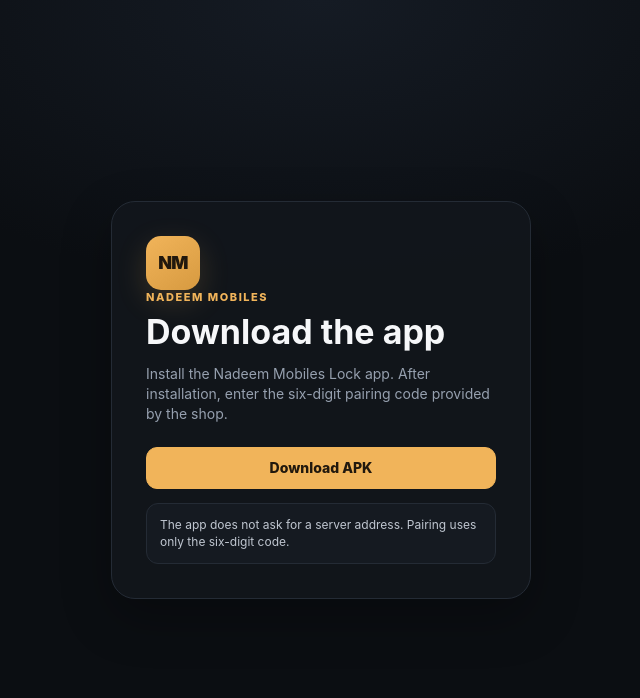
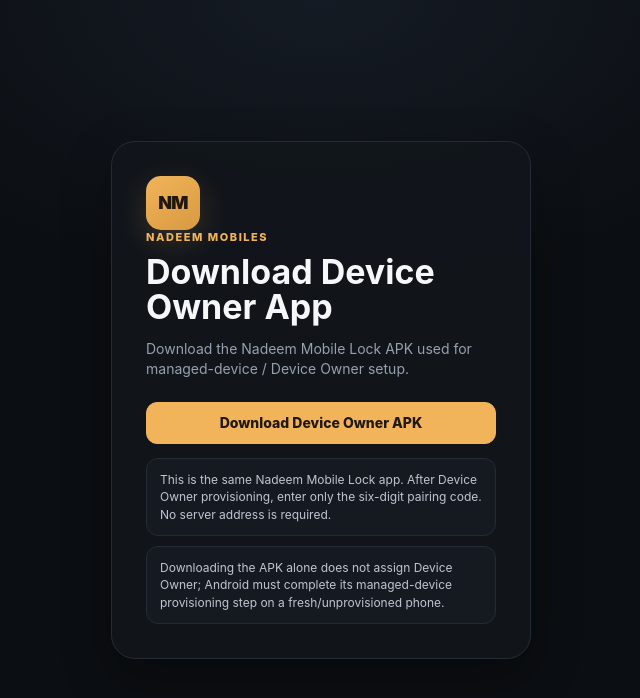
Before and after one commit to sandhu35401/nadeem-mobiles, a plain HTML site: page dashboard/download.html in a window 1280 px wide. Shown: the whole page, without its empty margins (319-959 px from the left). Drawn offline with Linux system fonts and the light colour scheme.

Commit message:
Update Device Owner download page

```diff
--- a/dashboard/download.html
+++ b/dashboard/download.html
@@ -1 +1,23 @@
-<!doctype html><html lang="en"><head><meta charset="utf-8"><meta name="viewport" content="width=device-width,initial-scale=1"><title>Nadeem Mobiles — Download</title><link rel="stylesheet" href="styles.css"></head><body><div class="login-view"><div class="login-shell"><div class="brand-mark">NM</div><div class="eyebrow">Nadeem Mobiles</div><h1>Download the app</h1><p class="muted">Install the Nadeem Mobiles Lock app. After installation, enter the six-digit pairing code provided by the shop.</p><a class="primary wide" style="display:block;text-align:center;text-decoration:none;margin-top:22px" href="downloads/nadeem-mobile-lock.apk">Download APK</a><div class="notice" style="margin-top:14px">The app does not ask for a server address. Pairing uses only the six-digit code.</div></div></div></body></html>
+<!doctype html>
+<html lang="en">
+<head>
+  <meta charset="utf-8">
+  <meta name="viewport" content="width=device-width,initial-scale=1">
+  <title>Nadeem Mobiles — Device Setup Download</title>
+  <link rel="stylesheet" href="styles.css">
+</head>
+<body>
+  <div class="login-view">
+    <div class="login-shell">
+      <div class="brand-mark">NM</div>
+      <div class="eyebrow">Nadeem Mobiles</div>
+      <h1>Download Device Owner App</h1>
+      <p class="muted">Download the Nadeem Mobile Lock APK used for managed-device / Device Owner setup.</p>
+      <a class="primary wide" style="display:block;text-align:center;text-decoration:none;margin-top:22px"
+         href="downloads/nadeem-mobile-lock.apk" download="nadeem-mobile-lock.apk">Download Device Owner APK</a>
+      <div class="notice" style="margin-top:14px">This is the same Nadeem Mobile Lock app. After Device Owner provisioning, enter only the six-digit pairing code. No server address is required.</div>
+      <div class="notice" style="margin-top:10px">Downloading the APK alone does not assign Device Owner; Android must complete its managed-device provisioning step on a fresh/unprovisioned phone.</div>
+    </div>
+  </div>
+</body>
+</html>
```
